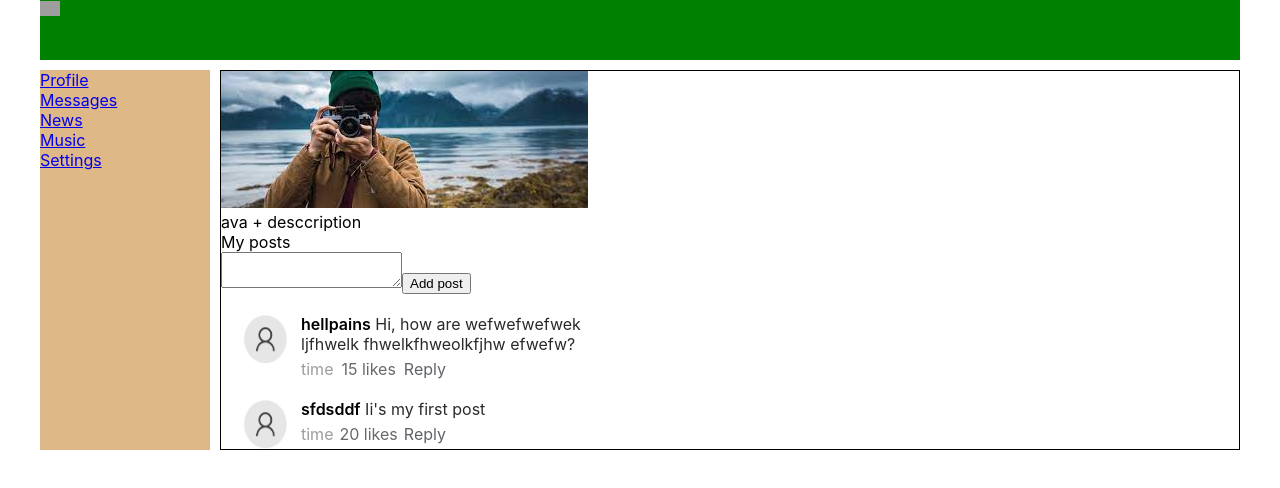
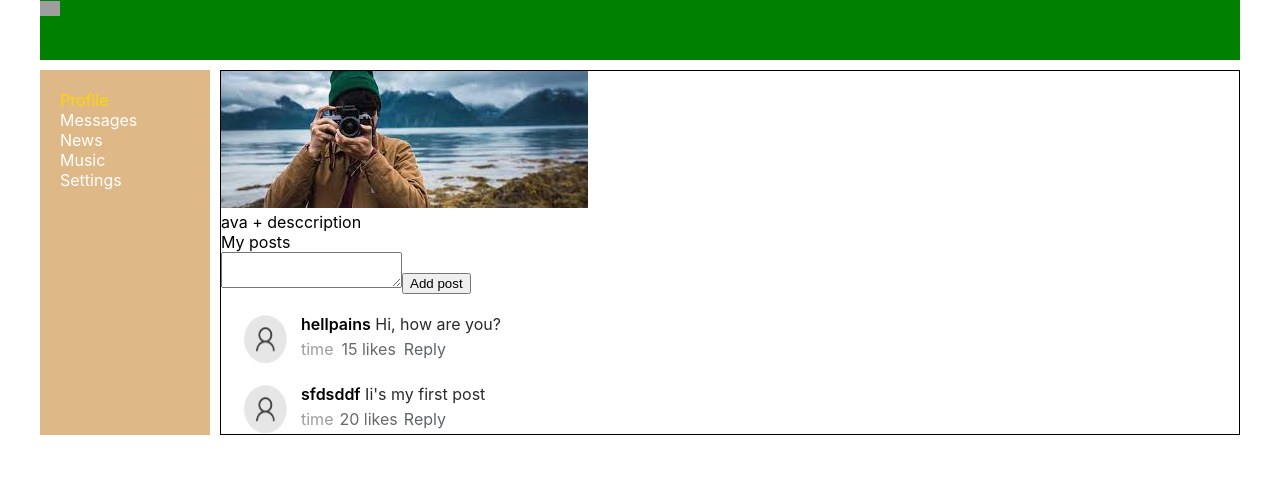
Before and after one commit to hellpains/social-network, a React (Create React App) app: page /profile in a window 1280 px wide. Shown: the top 488 px of the page. Built offline with nearby package versions, Linux system fonts and the light colour scheme; grey boxes are pictures that could not be loaded.

Commit message:
'lesson-20(NavLink)'

```diff
--- a/src/components/Navbar/Navbar.module.css
+++ b/src/components/Navbar/Navbar.module.css
@@ -1,11 +1,13 @@
 .nav {
     grid-area: n;
     background-color: burlywood;
+    padding: 20px;
 }
 
-.item{
+.item a {
     color:white;
+    text-decoration: none;
 }
-.item.active{
+.item a.active{
     color:gold;
 }
--- a/src/components/Navbar/Navbar.tsx
+++ b/src/components/Navbar/Navbar.tsx
@@ -1,24 +1,25 @@
 import React from 'react';
-import { NavLink } from 'react-router-dom';
+import {NavLink} from 'react-router-dom';
 import s from './Navbar.module.css';
 
 const Navbar = () => {
+    const setActive = (navData: any) => navData.isActive ? s.active : '';
     return (
         <nav className={s.nav}>
             <div className={s.item}>
-                <NavLink to={'/profile'}>Profile</NavLink>
+                <NavLink className={setActive} to={'/profile'}>Profile</NavLink>
             </div>
             <div className={s.item}>
-                <NavLink to={'/dialogs'}>Messages</NavLink>
+                <NavLink className={setActive} to={'/dialogs'}>Messages</NavLink>
             </div>
             <div className={s.item}>
-                <NavLink to={'/newss'}>News</NavLink>
+                <NavLink className={setActive} to={'/newss'}>News</NavLink>
             </div>
             <div className={`${s.item} ${s.active}`}>
-                <NavLink to={'/music'}>Music</NavLink>
+                <NavLink className={setActive} to={'/music'}>Music</NavLink>
             </div>
             <div className={s.item}>
-                <NavLink to={'/settings'}>Settings</NavLink>
+                <NavLink className={setActive} to={'/settings'}>Settings</NavLink>
             </div>
         </nav>
     );
--- a/src/components/Profile/MyPosts/MyPosts.tsx
+++ b/src/components/Profile/MyPosts/MyPosts.tsx
@@ -11,7 +11,7 @@ const MyPosts = () => {
                 <button>Add post</button>
             </div>
             <div className={s.posts}>
-                <Post message={'Hi, how are wefwefwefwek ljfhwelk fhwelkfhweolkfjhw efwefw?'} likeCount={15} nickname={'hellpains'}/>
+                <Post message={'Hi, how are you?'} likeCount={15} nickname={'hellpains'}/>
                 <Post message={'Ii\'s my first post'} likeCount={20} nickname={'sfdsddf'}/>
             </div>
         </div>
```
